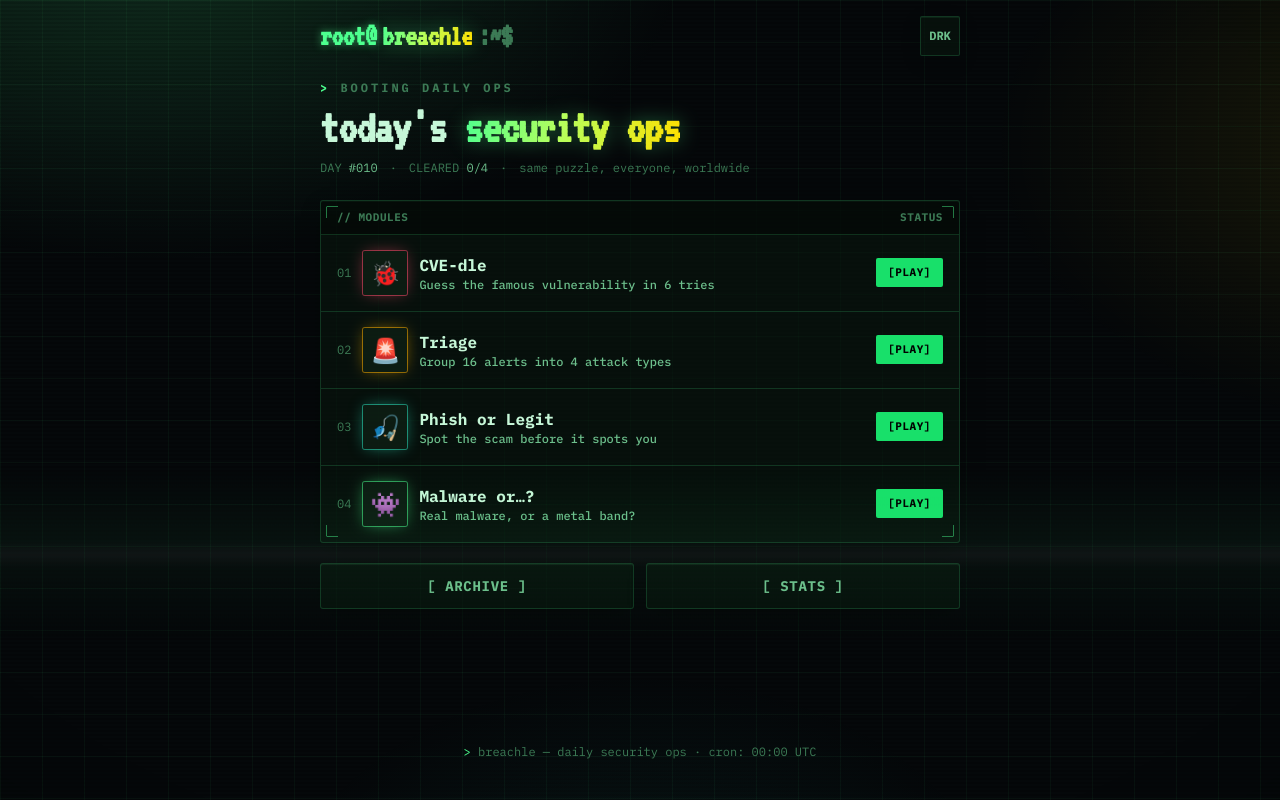
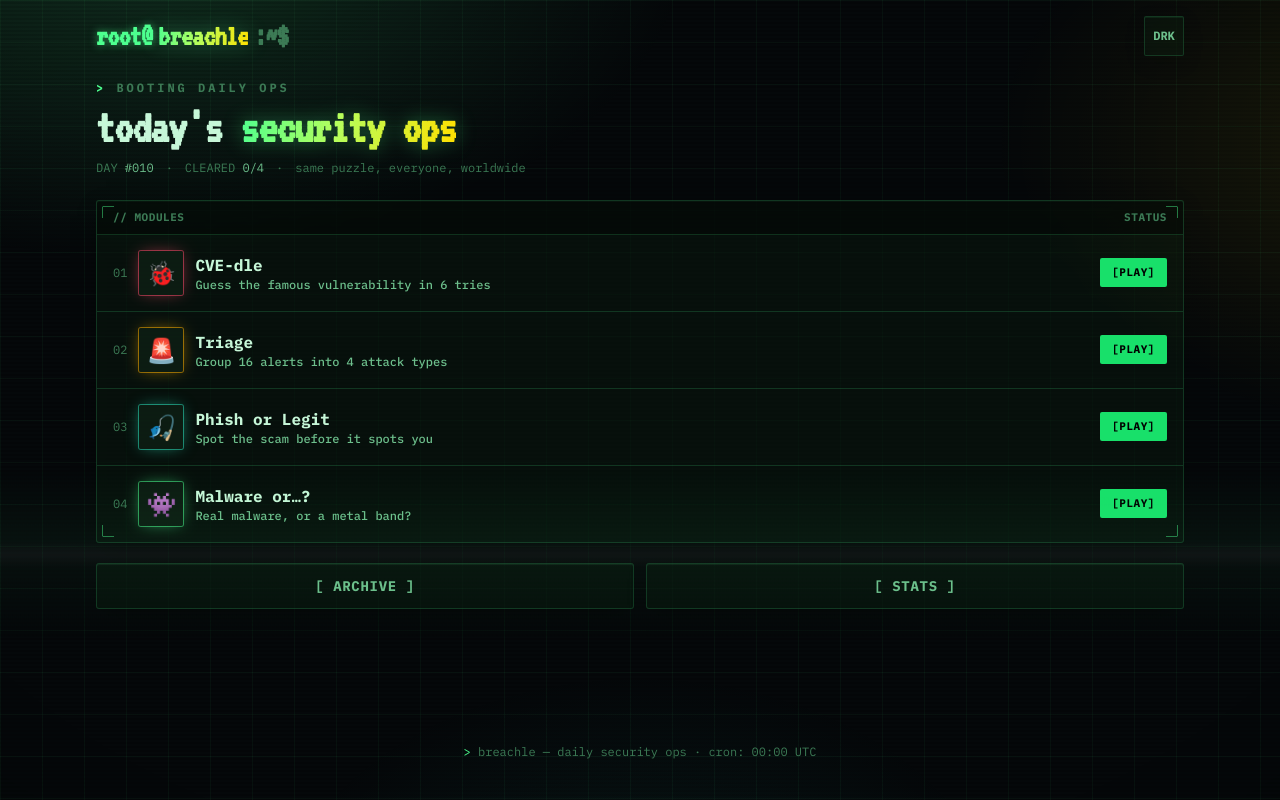
Before and after one commit to pedro-rodiguero/breachle, a SvelteKit app: page / in a window 1280 px wide. Built offline with nearby package versions, Linux system fonts and the light colour scheme.

Commit message:
Widen the app shell to 70rem on every page

```diff
--- a/src/routes/+layout.svelte
+++ b/src/routes/+layout.svelte
@@ -21,7 +21,8 @@
 
 <div aria-hidden="true" class="scanbeam"></div>
 
-<div class="mx-auto flex min-h-dvh w-full max-w-2xl flex-col px-4 pb-10">
+<!-- One wide shell everywhere: the games are HUDs, not articles. -->
+<div class="mx-auto flex min-h-dvh w-full max-w-280 flex-col px-4 pb-10">
 	<header class="flex items-center justify-between py-4">
 		<a
 			href="#/"
```
